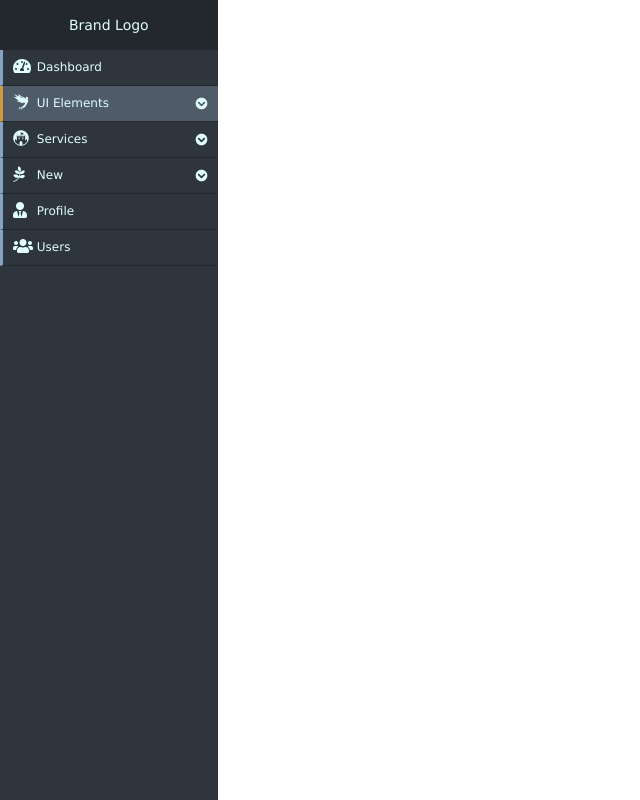
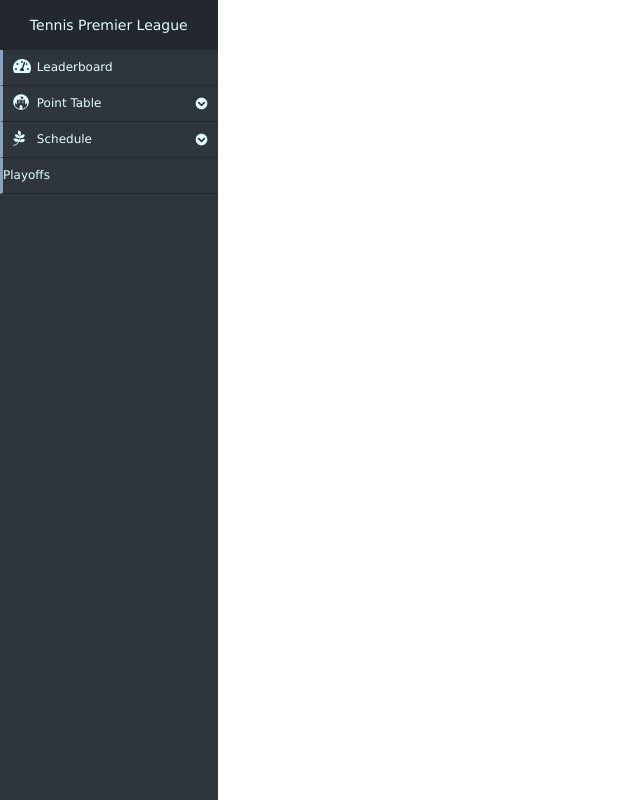
Before and after one commit to HarshaNyshadham/TPL, a Flask app: page / in a window 1280 px wide. Shown: the whole page, without its empty margins (0-640 px from the left). Run offline with Flask 2, Linux system fonts and the light colour scheme; some libraries are stand-ins or nearby versions.

Commit message:
Update index.html

```diff
--- a/templates/index.html
+++ b/templates/index.html
@@ -19,7 +19,7 @@
 
 
 <div class="nav-side-menu">
-    <div class="brand">Brand Logo</div>
+    <div class="brand">Tennis Premier League</div>
     <i class="fa fa-bars fa-2x toggle-btn" data-toggle="collapse" data-target="#menu-content"></i>
 
         <div class="menu-list">
@@ -27,11 +27,11 @@
             <ul id="menu-content" class="menu-content collapse out">
                 <li>
                   <a href="#">
-                  <i class="fas fa-tachometer-alt fa-lg"></i> Dashboard
+                  <i class="fas fa-tachometer-alt fa-lg"></i> Leaderboard
                   </a>
                 </li>
 
-                <li  data-toggle="collapse" data-target="#products" class="collapsed active">
+<!--                 <li  data-toggle="collapse" data-target="#products" class="collapsed active">
                   <a href="#"><i class="fab fa-studiovinari fa-lg"></i> UI Elements <span class="arrow"></span></a>
                 </li>
                 <ul class="sub-menu collapse" id="products">
@@ -45,40 +45,41 @@
                     <li><a href="#">Panels</a></li>
                     <li><a href="#">Widgets</a></li>
                     <li><a href="#">Bootstrap Model</a></li>
-                </ul>
+                </ul> -->
 
 
                 <li data-toggle="collapse" data-target="#service" class="collapsed">
-                  <a href="#"><i class="fab fa-fort-awesome-alt fa-lg"></i> Services <span class="arrow"></span></a>
+                  <a href="#"><i class="fab fa-fort-awesome-alt fa-lg"></i> Point Table <span class="arrow"></span></a>
                 </li>
                 <ul class="sub-menu collapse" id="service">
-                  <li>New Service 1</li>
-                  <li>New Service 2</li>
-                  <li>New Service 3</li>
+                  <li>Group A</li>
+                  <li>Group B</li>
+                  <li>Group C</li>
+                  <li>Group D</li>
                 </ul>
 
 
                 <li data-toggle="collapse" data-target="#new" class="collapsed">
-                  <a href="#"><i class="fab fa-pagelines fa-lg"></i> New <span class="arrow"></span></a>
+                  <a href="#"><i class="fab fa-pagelines fa-lg"></i> Schedule <span class="arrow"></span></a>
                 </li>
-                <ul class="sub-menu collapse" id="new">
+<!--                 <ul class="sub-menu collapse" id="new">
                   <li>New New 1</li>
                   <li>New New 2</li>
                   <li>New New 3</li>
-                </ul>
+                </ul> -->
 
 
                  <li>
                   <a href="#">
-                  <i class="fas fa-user-tie fa-lg"></i> Profile
+                   Playoffs
                   </a>
                   </li>
 
-                 <li>
+<!--                  <li>
                   <a href="#">
                   <i class="fa fa-users fa-lg"></i> Users
                   </a>
-                </li>
+                </li> -->
             </ul>
      </div>
 </div>
```
